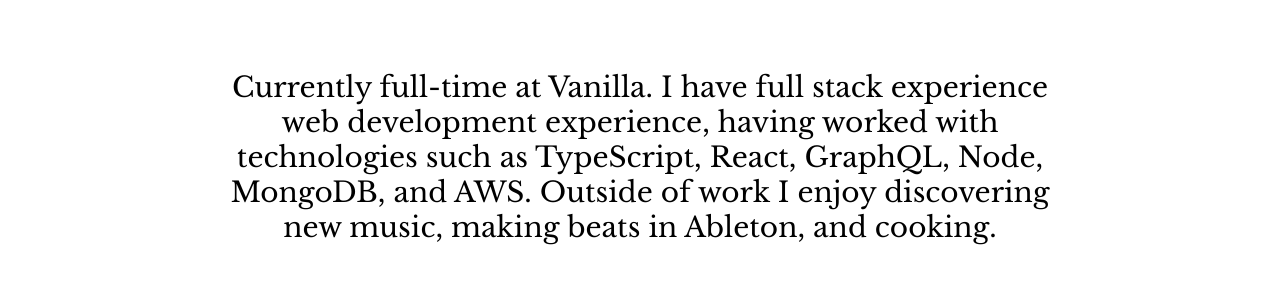
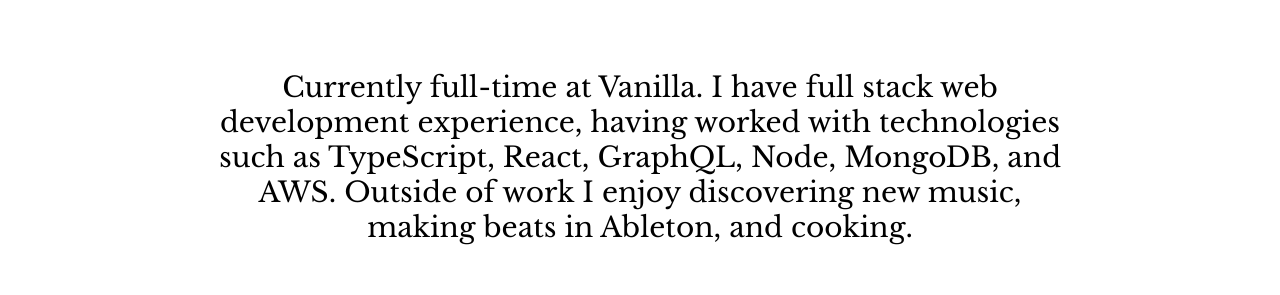
Before and after one commit to derrickdbrandon/ddb, a Next.js app: page / in a window 1280 px wide. Shown: the part 206-501 px from the top of the page. Built offline with nearby package versions, Linux system fonts and the light colour scheme.

Commit message:
fix typo

```diff
--- a/pages/index.js
+++ b/pages/index.js
@@ -23,7 +23,7 @@
           <p>
             Currently full-time at{" "}
             <a href="https://www.justvanilla.com/">Vanilla</a>. I have full
-            stack experience web development experience, having worked with
+            stack web development experience, having worked with
             technologies such as TypeScript, React, GraphQL, Node, MongoDB, and
             AWS. Outside of work I enjoy discovering new music, making beats in
             Ableton, and cooking.
```
